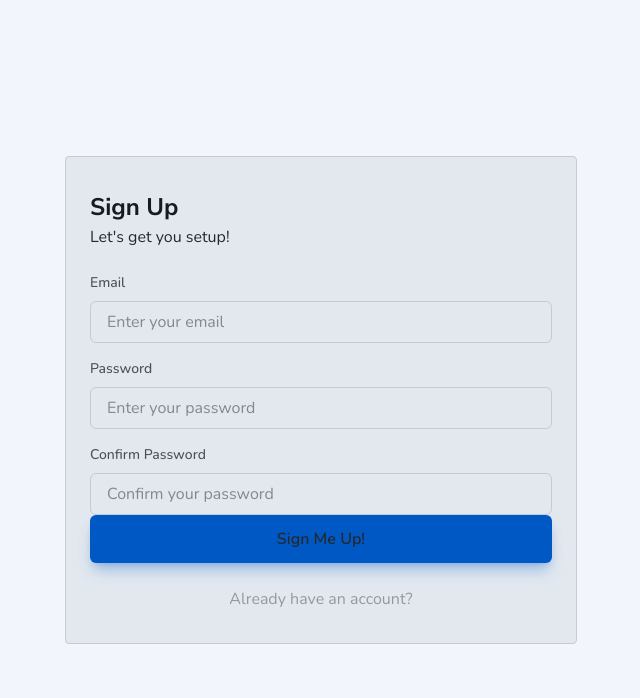
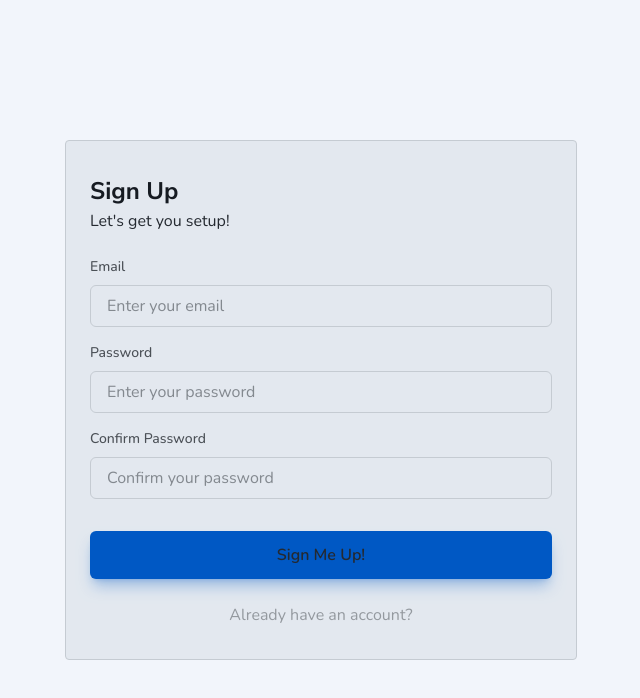
Before and after one commit to cynessa-dev/ops, a Next.js app: page /portal/signup in a window 1280 px wide. Shown: the top 698 px of the page, without its empty margins (319-959 px from the left). Built offline with nearby package versions, Linux system fonts and the light colour scheme; no server answers.

Commit message:
💄 feat: update button spacing in login and signup forms to accomodate changes

```diff
--- a/app/portal/login/page.tsx
+++ b/app/portal/login/page.tsx
@@ -57,6 +57,7 @@ export default function Login() {
                             />
                         </div>
 
+                        <div className="mt-8">
                             {/* DISPLAY ERROR MESSAGE */}
                             {error && <p className="text-danger text-sm mt-2">{error}</p>}
 
@@ -65,6 +66,7 @@ export default function Login() {
 
                             {/* SUBMIT */}
                             <Button type="submit" label="Let's Get Started!" />
+                        </div>
 
                         {/* SWITCH TO LOGIN */}
                         <div className="mt-6 text-center">
--- a/app/portal/signup/page.tsx
+++ b/app/portal/signup/page.tsx
@@ -55,6 +55,7 @@ export default function Signup() {
                             />
                         </div>
 
+                        <div className="mt-8">
                             {/* DISPLAY ERROR MESSAGE */}
                             {error && <p className="text-danger text-sm mt-2">{error}</p>}
 
@@ -63,7 +64,7 @@ export default function Signup() {
 
                             {/* SUBMIT */}
                             <Button type="submit" label="Sign Me Up!" action={ submit } />
-
+                        </div>
                         {/* SWITCH TO LOGIN */}
                         <div className="mt-6 text-center">
                             <Link
```
Lines whose indentation alone changed are shown as unchanged.
